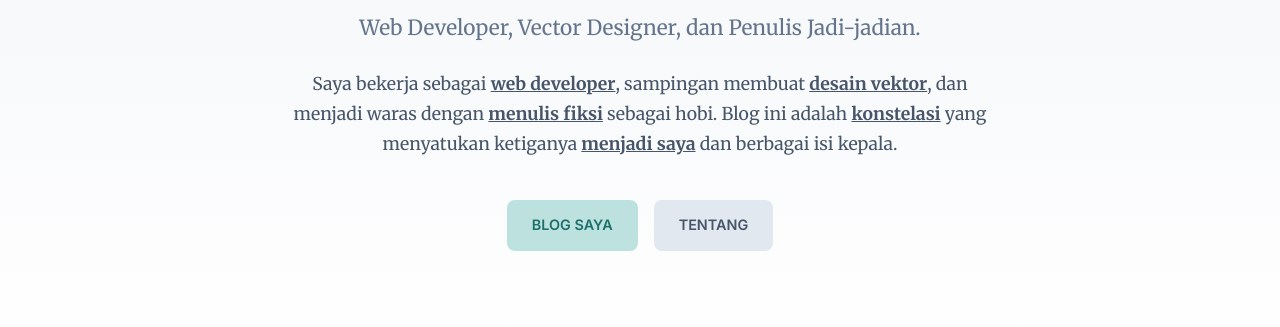
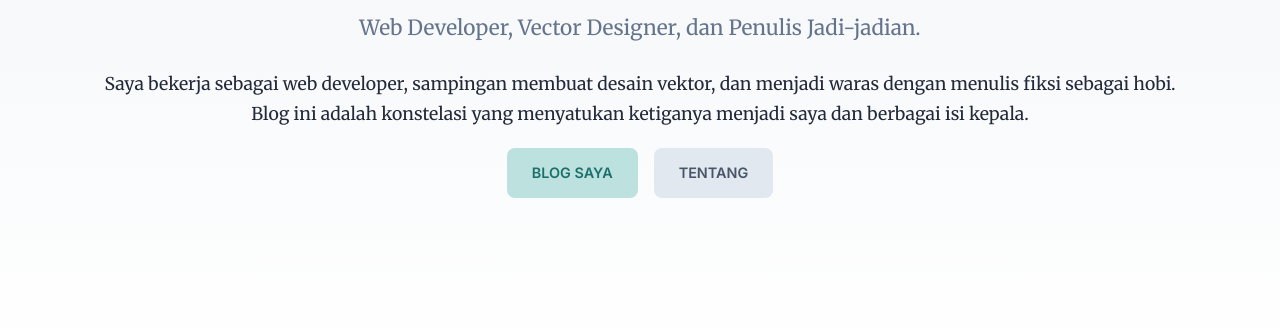
Before and after one commit to ydkrisdiantoro/ydkrisdiantoro.github.io, an Astro site: page / in a window 1280 px wide. Shown: the part 235-562 px from the top of the page. Built offline with nearby package versions, Linux system fonts and the light colour scheme; Astro itself is replaced by a stand-in of ours.

Commit message:
fix: remove unused intro styles from index.astro

```diff
--- a/src/pages/index.astro
+++ b/src/pages/index.astro
@@ -15,17 +15,6 @@ import { SITE_DESCRIPTION, SITE_TITLE } from '../consts';
 				margin-bottom: 1.5rem;
 				font-weight: 500;
 				color: var(--slate-500);
-			}
-			.intro {
-				font-size: 1.1rem;
-				max-width: 700px;
-				margin: 0 auto 2.5rem;
-				line-height: 1.7;
-				color: var(--slate-600);
-			}
-			p.intro span{
-				font-weight: 600;
-				text-decoration: underline;
 			}
 			.cta-buttons {
 				display: flex;
```
